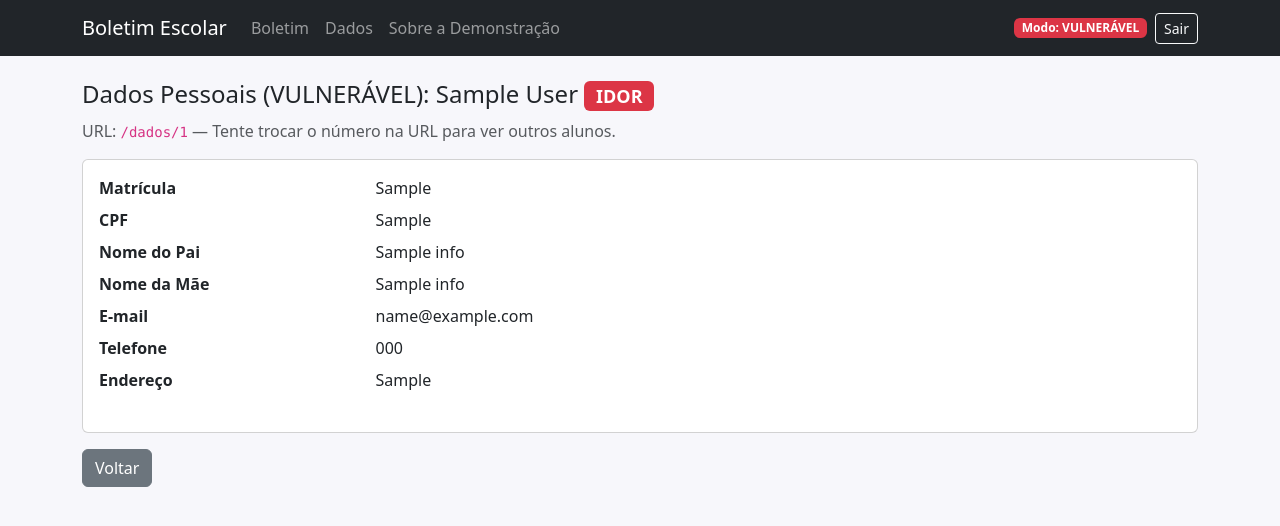
After one commit to luiz-oberto/vulnerableSystem-IDOR, a Flask app: page /dados/1 in a window 1280 px wide. The commit adds this page. Shown: the top 526 px of the page. Run offline with Flask 3, Linux system fonts and the light colour scheme; the visitor is signed in with stand-in values (Sample User, id 1); tables that the repository leaves empty hold one stand-in row (values such as "Sample post").

Commit message:
add templates and new routes: dados

```diff
--- a/app.py
+++ b/app.py
@@ -1,6 +1,6 @@
 from flask import Flask, render_template, request, redirect, url_for, session, abort, flash
 from flask_sqlalchemy import SQLAlchemy
-from models import db, User, Nota
+from models import db, User, Nota, AlunoInfo
 
 app = Flask(__name__)
 app.config['SECRET_KEY'] = 'dev-secret-key'  # para demo
@@ -12,6 +12,9 @@ app.config['SQLALCHEMY_TRACK_MODIFICATIONS'] = False
 # False -> rota /notas/<aluno_id> exige que aluno_id == session['user_id']
 app.config['VULNERABLE'] = True
 
+# página inicial
+app.config['START_PAGE'] = 'notas'
+
 db.init_app(app)
 
 def login_required(view):
@@ -22,9 +25,19 @@ def login_required(view):
     wrapper.__name__ = view.__name__
     return wrapper
 
+
 @app.route('/')
 @login_required
 def index():
+    target = app.config.get('START_PAGE', 'notas')
+    if target == 'dados':
+        return redirect(url_for('meus_dados'))
+    # padrão: notas
+    return redirect(url_for('minhas_notas'))
+
+@app.route('/dashboard')
+@login_required
+def dashboard():
     user = User.query.get(session['user_id'])
     return render_template('dashboard.html', user=user, current_app=app)
 
@@ -37,7 +50,7 @@ def login():
         if user and user.password_plain == password:
             session['user_id'] = user.id
             flash('Login efetuado com sucesso.', 'success')
-            next_url = request.args.get('next') or url_for('index')
+            next_url = request.args.get('next') or url_for('index') # index | 'notas_aluno', aluno_id=session['user_id']
             return redirect(next_url)
         flash('Credenciais inválidas.', 'danger')
     return render_template('login.html')
@@ -70,6 +83,34 @@ def minhas_notas():
     notas = Nota.query.filter_by(aluno_id=aluno_id).all()
     return render_template('notas_seguro.html', aluno=aluno, notas=notas)
 
+# --------- Dados Pessoais (IDOR explícito) ---------
+@app.route('/dados/<int:aluno_id>')
+@login_required
+def dados_pessoais(aluno_id):
+    # Se estiver no modo SEGURO, só permite ver os próprios dados
+    if not app.config['VULNERABLE']:
+        if session['user_id'] != aluno_id:
+            abort(403)
+
+    aluno = User.query.get_or_404(aluno_id)
+    info = AlunoInfo.query.filter_by(aluno_id=aluno_id).first_or_404()
+
+    # Use um template diferente para enfatizar a vulnerabilidade
+    template = 'dados_vulneravel.html' if app.config['VULNERABLE'] else 'dados_seguro.html'
+    return render_template(template, aluno=aluno, info=info)
+
+@app.route('/meus-dados')
+@login_required
+def meus_dados():
+    aluno_id = session['user_id']
+    aluno = User.query.get_or_404(aluno_id)
+    info = AlunoInfo.query.filter_by(aluno_id=aluno_id).first()
+    if not info:
+        flash('Sem dados pessoais cadastrados.', 'warning')
+        return redirect(url_for('index'))
+    return render_template('dados_seguro.html', aluno=aluno, info=info)
+
+
 @app.errorhandler(403)
 def forbidden(e):
     return render_template('403.html'), 403
--- a/templates/base.html
+++ b/templates/base.html
@@ -11,13 +11,57 @@
 <nav class="navbar navbar-expand-lg navbar-dark bg-dark">
   <div class="container">
     <a class="navbar-brand" href="{{ url_for('index') }}">Boletim Escolar</a>
+
+    <button class="navbar-toggler" type="button" data-bs-toggle="collapse" data-bs-target="#topNav"
+            aria-controls="topNav" aria-expanded="false" aria-label="Alternar navegação">
+      <span class="navbar-toggler-icon"></span>
+    </button>
+
+    <div class="collapse navbar-collapse" id="topNav">
+      <ul class="navbar-nav me-auto mb-2 mb-lg-0">
+        {% if session.get('user_id') %}
+          <li class="nav-item">
+            <a class="nav-link {% if request.path == url_for('minhas_notas') %}active{% endif %}"
+               href="{{ url_for('minhas_notas') }}">Boletim</a>
+          </li>
+          <li class="nav-item">
+            <a class="nav-link {% if request.path in [url_for('meus_dados')] %}active{% endif %}"
+               href="{{ url_for('meus_dados') }}">Dados</a>
+          </li>
+
+          <li class="nav-item">
+            <a class="nav-link {% if request.path == url_for('dashboard') %}active{% endif %}"
+               href="{{ url_for('dashboard') }}">Sobre a Demonstração</a>
+          </li>
+        {% endif %}
+      </ul>
+
+      <div class="d-flex align-items-center gap-2">
+        {% if config['VULNERABLE'] %}
+          <span class="badge bg-danger">Modo: VULNERÁVEL</span>
+        {% else %}
+          <span class="badge bg-success">Modo: SEGURO</span>
+        {% endif %}
+
+        {% if session.get('user_id') %}
+          <a class="btn btn-outline-light btn-sm" href="{{ url_for('logout') }}">Sair</a>
+        {% endif %}
+      </div>
+    </div>
+  </div>
+</nav>
+
+<!-- <nav class="navbar navbar-expand-lg navbar-dark bg-dark">
+  <div class="container">
+    <a class="navbar-brand" href="{{ url_for('index') }}">Boletim Escolar</a>
     <div class="ms-auto">
       {% if session.get('user_id') %}
       <a class="btn btn-outline-light btn-sm" href="{{ url_for('logout') }}">Sair</a>
       {% endif %}
     </div>
   </div>
-</nav>
+</nav> -->
+
 <main class="container mt-4">
   {% with messages = get_flashed_messages(with_categories=True) %}
     {% if messages %}
--- /dev/null
+++ b/templates/dados_vulneravel.html
@@ -0,0 +1,27 @@
+{% extends "base.html" %}
+{% block title %}Dados Pessoais — (Rota Vulnerável){% endblock %}
+{% block content %}
+<h1 class="h4">
+  Dados Pessoais (VULNERÁVEL): {{ aluno.nome }}
+  <span class="badge bg-danger">IDOR</span>
+</h1>
+<p class="text-muted">
+  URL: <code>/dados/{{ aluno.id }}</code> — Tente trocar o número na URL para ver outros alunos.
+</p>
+
+<div class="card">
+  <div class="card-body">
+    <dl class="row">
+      <dt class="col-sm-3">Matrícula</dt><dd class="col-sm-9">{{ info.matricula }}</dd>
+      <dt class="col-sm-3">CPF</dt><dd class="col-sm-9">{{ info.cpf }}</dd>
+      <dt class="col-sm-3">Nome do Pai</dt><dd class="col-sm-9">{{ info.nome_pai }}</dd>
+      <dt class="col-sm-3">Nome da Mãe</dt><dd class="col-sm-9">{{ info.nome_mae }}</dd>
+      <dt class="col-sm-3">E-mail</dt><dd class="col-sm-9">{{ info.email_contato }}</dd>
+      <dt class="col-sm-3">Telefone</dt><dd class="col-sm-9">{{ info.telefone }}</dd>
+      <dt class="col-sm-3">Endereço</dt><dd class="col-sm-9">{{ info.endereco }}</dd>
+    </dl>
+  </div>
+</div>
+
+<a class="btn btn-secondary mt-3" href="{{ url_for('index') }}">Voltar</a>
+{% endblock %}
--- a/templates/notas_vulneravel.html
+++ b/templates/notas_vulneravel.html
@@ -1,8 +1,9 @@
 {% extends "base.html" %}
 {% block title %}Notas — (Rota Vulnerável){% endblock %}
 {% block content %}
-<h1 class="h4">Notas do aluno (VULNERÁVEL): {{ aluno.nome }} <span class="badge bg-danger">IDOR</span></h1>
-<p class="text-muted">URL: <code>/notas/{{ aluno.id }}</code> — Tente trocar o número na URL.</p>
+<h1 class="h4">Notas do aluno: {{ aluno.nome }} <span class="badge bg-danger">IDOR</span></h1>
+ <!-- (VULNERÁVEL) -->
+<!-- <p class="text-muted">URL: <code>/notas/{{ aluno.id }}</code> — Tente trocar o número na URL.</p> -->
 <table class="table table-striped">
   <thead><tr><th>Disciplina</th><th>Nota</th></tr></thead>
   <tbody>
```
Also changed, not shown: db_init.py (+34 -3 lines), models.py (+16 -0 lines), templates/dados_seguro.html (added, +21 -0 lines), templates/dashboard.html (+9 -2 lines), 1 other file.
